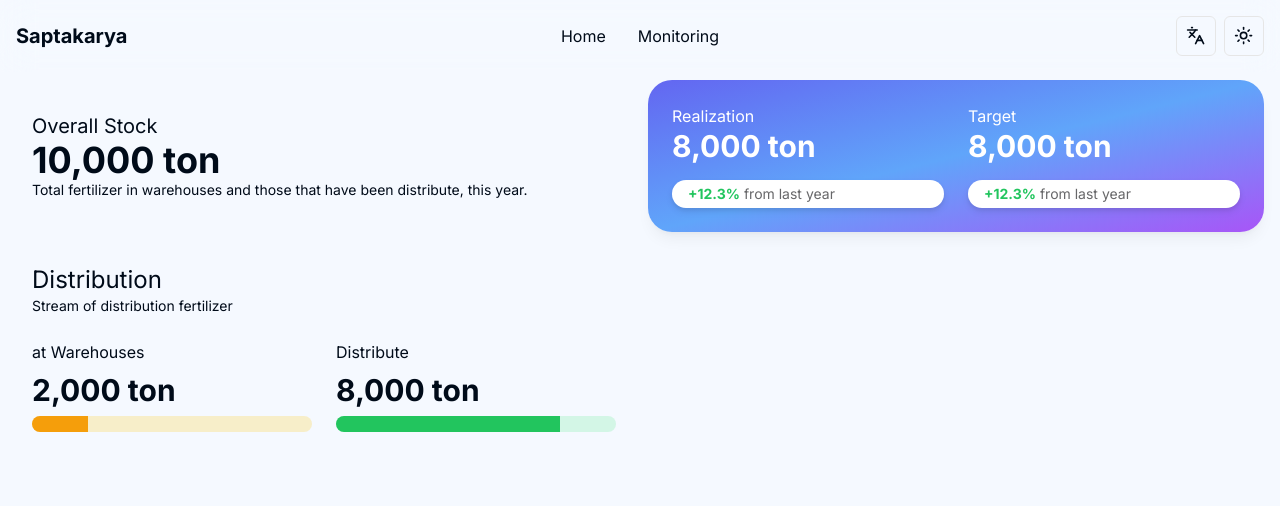
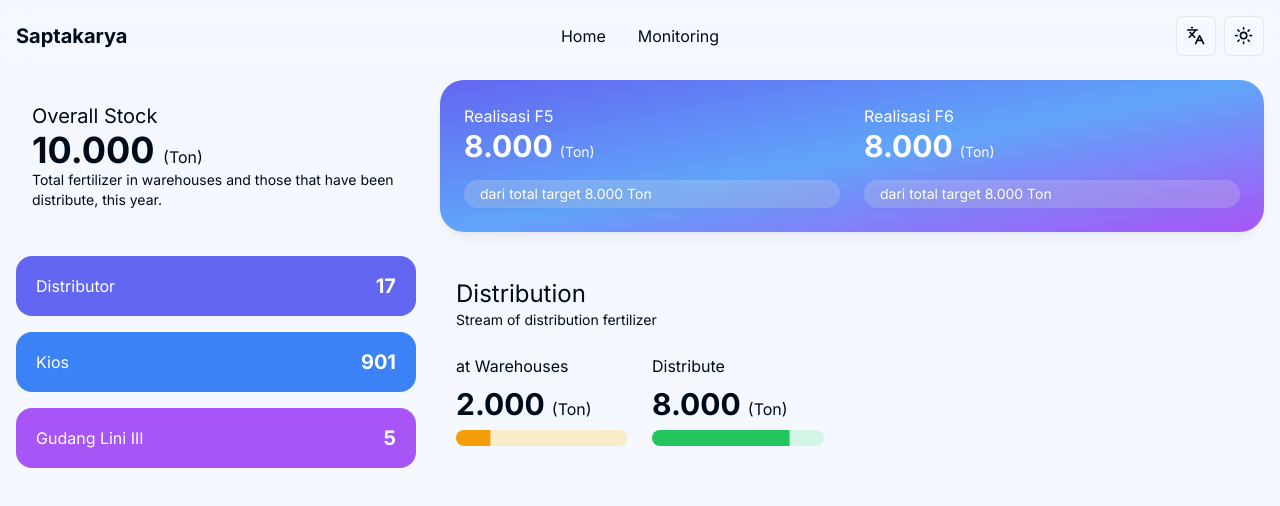
Before and after one commit to weexdayend/didactic-waffle, a Next.js app: page /en/home in a window 1280 px wide. Shown: the top 506 px of the page. Built offline with nearby package versions, Linux system fonts and the light colour scheme.

Commit message:
fixing all cards at home

```diff
--- a/src/app/[locale]/(main)/home/page.tsx
+++ b/src/app/[locale]/(main)/home/page.tsx
@@ -1,56 +1,33 @@
 import React from 'react'
 
-import { useTranslations } from 'next-intl';
-import { Progress } from '@/components/ui/progress';
+import CardOverall from '@/components/home/card-overall';
+import CardAch from '@/components/home/card-ach';
+import CardDistribution from '@/components/home/card-distribution';
 
 const Page = () => {
-  const cs = useTranslations('CardStock');
-  const ca = useTranslations('CardAch');
-  const cd = useTranslations('CardDistribution');
 
   return (
     <div className='flex flex-col items-center py-20'>
-      <div className='w-full grid sm:grid-cols-1 md:grid-cols-2 lg:grid-cols-2 xl:grid-cols-2 gap-4 px-4'>
-        <div className='flex flex-col w-full h-full justify-center p-4'>
-          <h4 className='text-xl'>{cs('title')}</h4>
-          <h1 className='font-bold text-4xl'>10,000 ton</h1>
-          <h6 className='text-sm dark:text-white/60'>{cs('description')}</h6>
-        </div>
-        <div className='grid sm:grid-cols-1 md:grid-cols-1 lg:grid-cols-2 xl:grid-cols-2 w-full bg-gradient-to-br from-indigo-500 via-blue-400 to-purple-500 rounded-3xl shadow-lg shadow-black/5 gap-6 px-6 py-6'>
-          <div className='w-full h-full'>
-            <h4 className='text-base text-white'>{ca('realization')}</h4>
-            <h1 className='text-3xl text-white font-bold'>8,000 ton</h1>
-            <div className='w-full bg-white px-4 py-1 rounded-full mt-4 drop-shadow-md'>
-              <h6 className='text-sm text-zinc-800/70'><span className='text-green-500 font-bold'>+12.3%</span> {ca('notes')}</h6>
-            </div>
+      <div className='w-full grid sm:grid-cols-1 md:grid-cols-2 lg:grid-cols-2 xl:grid-cols-3 gap-6 px-4'>
+        <CardOverall />
+        <CardAch />
+        <div className='flex flex-col gap-4 w-full h-full'>
+          <div className='bg-indigo-500 rounded-2xl h-full flex flex-row items-center justify-between px-5 py-4'>
+            <h1 className='text-white'>Distributor</h1>
+            <h1 className='text-xl font-bold text-white'>17</h1>
           </div>
 
-          <div className='sm:block md:block lg:hidden xl:hidden h-0.5 w-full rounded-full bg-white/10' />
+          <div className='bg-blue-500 rounded-2xl h-full flex flex-row items-center justify-between px-5 py-4'>
+            <h1 className='text-white'>Kios</h1>
+            <h1 className='text-xl font-bold text-white'>901</h1>
+          </div>
 
-          <div className='w-full h-full'>
-            <h4 className='text-base text-white'>{ca('target')}</h4>
-            <h1 className='text-3xl text-white font-bold'>8,000 ton</h1>
-            <div className='w-full bg-white px-4 py-1 rounded-full mt-4 drop-shadow-md'>
-              <h6 className='text-sm text-zinc-800/70'><span className='text-green-500 font-bold'>+12.3%</span> {ca('notes')}</h6>
-            </div>
+          <div className='bg-purple-500 rounded-2xl h-full flex flex-row items-center justify-between px-5 py-4'>
+            <h1 className='text-white'>Gudang Lini III</h1>
+            <h1 className='text-xl font-bold text-white'>5</h1>
           </div>
         </div>
-        <div className='flex flex-col w-full p-4'>
-          <h1 className='text-2xl'>{cd('title')}</h1>
-          <h4 className='text-sm dark:text-white/60'>{cd('description')}</h4>
-          <div className='grid sm:grid-cols-1 md:grid-cols-2 lg:grid-cols-2 xl:grid-cols-2 gap-6 pt-6'>
-            <div className='flex flex-col justify-center gap-2'>
-              <h1 className='text-base dark:text-white/80'>{cd('warehouse')}</h1>
-              <h1 className='text-3xl font-bold'>2,000 ton</h1>
-              <Progress value={20} className="w-full" primaryColor='bg-amber-500' secondaryColor='bg-amber-300/30' />
-            </div>
-            <div className='flex flex-col justify-center gap-2'>
-              <h1 className='text-base dark:text-white/80'>{cd('distributed')}</h1>
-              <h1 className='text-3xl font-bold'>8,000 ton</h1>
-              <Progress value={80} className="w-full" primaryColor='bg-green-500' secondaryColor='bg-green-300/30' />
-            </div>
-          </div>
-        </div>
+        <CardDistribution />
       </div>
     </div>
   )
--- /dev/null
+++ b/src/components/home/card-ach.tsx
@@ -0,0 +1,31 @@
+import React from 'react'
+
+import { useTranslations } from 'next-intl';
+
+const CardAch = () => {
+  const ca = useTranslations('CardAch');
+
+  return (
+    <div className='grid sm:grid-cols-1 md:grid-cols-1 lg:grid-cols-2 lg:col-span-2 xl:grid-cols-2 xl:col-span-2 w-full h-full bg-gradient-to-br from-indigo-500 via-blue-400 to-purple-500 rounded-3xl shadow-lg shadow-black/5 gap-6 px-6 py-6'>
+      <div className='flex flex-col w-full h-full justify-center'>
+        <h4 className='text-base text-white'>Realisasi F5</h4>
+        <h1 className='text-3xl text-white font-bold'>8.000 <span className='text-sm font-normal'>(Ton)</span></h1>
+        <div className='w-full bg-white px-4 py-1 rounded-full mt-4 drop-shadow-md backdrop-filter backdrop-blur-lg bg-opacity-20'>
+          <h6 className='text-sm text-white'>dari total target 8.000 Ton</h6>
+        </div>
+      </div>
+
+      <div className='sm:block md:block lg:hidden xl:hidden h-0.5 w-full rounded-full bg-white/10' />
+
+      <div className='flex flex-col w-full h-full justify-center'>
+        <h4 className='text-base text-white'>Realisasi F6</h4>
+        <h1 className='text-3xl text-white font-bold'>8.000 <span className='text-sm font-normal'>(Ton)</span></h1>
+        <div className='w-full bg-white px-4 py-1 rounded-full mt-4 drop-shadow-md backdrop-filter backdrop-blur-lg bg-opacity-20'>
+          <h6 className='text-sm text-white'>dari total target 8.000 Ton</h6>
+        </div>
+      </div>
+    </div>
+  )
+}
+
+export default CardAch
--- /dev/null
+++ b/src/components/home/card-distribution.tsx
@@ -0,0 +1,29 @@
+import React from 'react'
+
+import { useTranslations } from 'next-intl';
+import { Progress } from '@/components/ui/progress';
+
+const CardDistribution = () => {
+  const cd = useTranslations('CardDistribution');
+
+  return (
+    <div className='flex flex-col w-full h-full justify-center p-4'>
+      <h1 className='text-2xl'>{cd('title')}</h1>
+      <h4 className='text-sm dark:text-white/60'>{cd('description')}</h4>
+      <div className='grid sm:grid-cols-1 md:grid-cols-2 lg:grid-cols-2 xl:grid-cols-2 gap-6 pt-6'>
+        <div className='flex flex-col justify-center gap-2'>
+          <h1 className='text-base dark:text-white/80'>{cd('warehouse')}</h1>
+          <h1 className='text-3xl font-bold'>2.000 <span className='text-base font-normal'>(Ton)</span></h1>
+          <Progress value={20} className="w-full" primaryColor='bg-amber-500' secondaryColor='bg-amber-300/30' />
+        </div>
+        <div className='flex flex-col justify-center gap-2'>
+          <h1 className='text-base dark:text-white/80'>{cd('distributed')}</h1>
+          <h1 className='text-3xl font-bold'>8.000 <span className='text-base font-normal'>(Ton)</span></h1>
+          <Progress value={80} className="w-full" primaryColor='bg-green-500' secondaryColor='bg-green-300/30' />
+        </div>
+      </div>
+    </div>
+  )
+}
+
+export default CardDistribution
--- /dev/null
+++ b/src/components/home/card-overall.tsx
@@ -0,0 +1,17 @@
+import React from 'react'
+
+import { useTranslations } from 'next-intl';
+
+const CardOverall = () => {
+  const cs = useTranslations('CardStock');
+
+  return (
+    <div className='flex flex-col w-full h-full justify-center p-4'>
+      <h4 className='text-xl'>{cs('title')}</h4>
+      <h1 className='font-bold text-4xl'>10.000 <span className='text-base font-normal'>(Ton)</span></h1>
+      <h6 className='text-sm dark:text-white/60'>{cs('description')}</h6>
+    </div>
+  )
+}
+
+export default CardOverall
```
